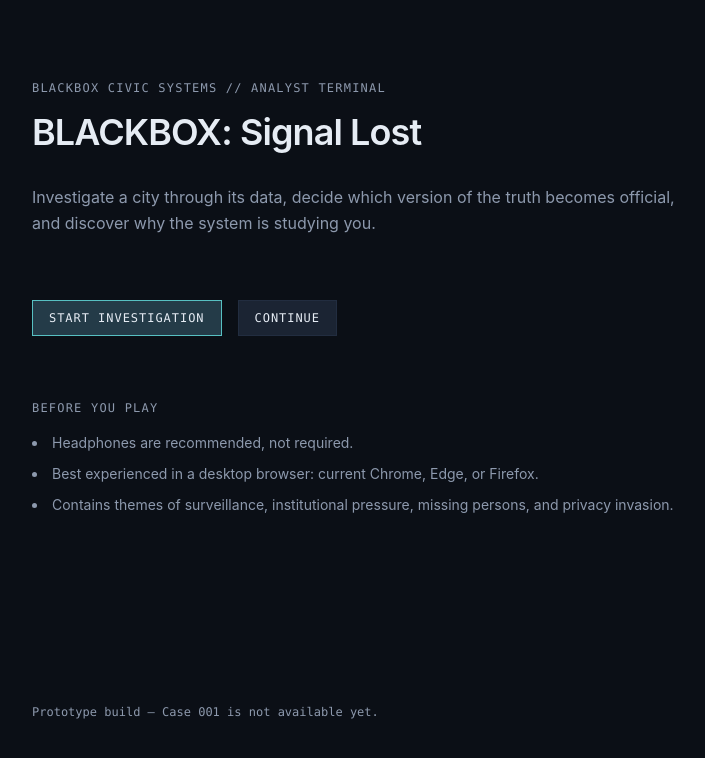
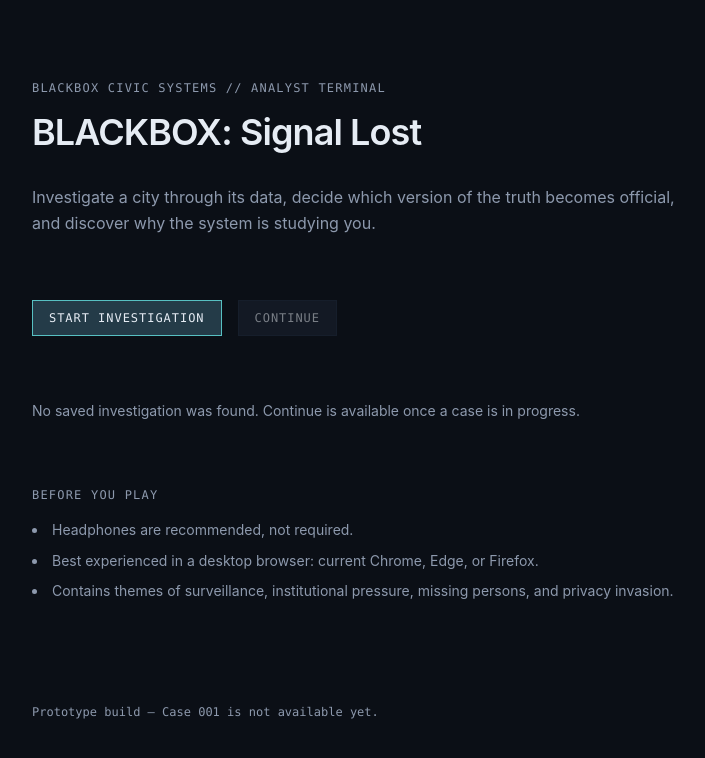
Before and after one commit to radityabhardana/blackbox_signal_lost, a Next.js app: page / in a window 1280 px wide. Shown: the top 758 px of the page, without its empty margins (208-913 px from the left). Built offline with nearby package versions, Linux system fonts and the light colour scheme.

Commit message:
fix: finalize BBX-001 foundation cleanup

```diff
--- a/scripts/validate-content.ts
+++ b/scripts/validate-content.ts
@@ -1,22 +1,13 @@
 /**
  * Content validation entry point.
  *
- * BBX-001 foundation has no content packs yet. Schema validation for case
- * manifests arrives with BBX-020; this script exists so `pnpm validate:content`
- * is runnable from the first milestone and fails loudly when packs exist
- * without validators.
+ * `pnpm validate:content` is part of the documented script contract
+ * (docs/10_PROJECT_SETUP.md §5). Content validation itself is deferred to
+ * BBX-020, when Zod schemas and valid/invalid fixtures land. Until then this
+ * command is an explicit no-op: it performs no checks and must not be
+ * mistaken for real validation. TODO(BBX-020): replace with a validator that
+ * fails loudly on invalid content packs.
  */
-const PACKS = new Set<string>([]);
-
-function main(): void {
-  if (PACKS.size === 0) {
-    console.log("[validate:content] No content packs registered yet (BBX-001 foundation).");
-    return;
-  }
-  for (const pack of PACKS) {
-    void pack;
-    console.log(`[validate:content] No validator registered for "${pack}".`);
-  }
-}
-
-main();
+console.log(
+  "[validate:content] No checks performed — content validation is deferred to BBX-020.",
+);
--- a/src/app/(public)/layout.tsx
+++ b/src/app/(public)/layout.tsx
@@ -1,10 +1,8 @@
 import type { ReactNode } from "react";
-import { SkipLink } from "@/components/accessibility/skip-link";
 
 export default function PublicLayout({ children }: { children: ReactNode }) {
   return (
     <div className="min-h-dvh bg-bbx-bg-0">
-      <SkipLink />
       <main id="main-content" tabIndex={-1} className="outline-none">
         {children}
       </main>
--- a/src/app/(public)/page.tsx
+++ b/src/app/(public)/page.tsx
@@ -20,10 +20,18 @@ export default function LandingPage() {
         <Link href="/game" className="bbx-btn bbx-btn-primary">
           Start investigation
         </Link>
-        <Link href="/game" className="bbx-btn">
+        <button
+          type="button"
+          disabled
+          aria-describedby="continue-status"
+          className="bbx-btn"
+        >
           Continue
-        </Link>
+        </button>
       </section>
+      <p id="continue-status" className="max-w-2xl text-sm leading-relaxed text-bbx-text-2">
+        No saved investigation was found. Continue is available once a case is in progress.
+      </p>
 
       <section aria-label="Before you play" className="max-w-2xl">
         <h2 className="font-mono text-xs uppercase tracking-widest text-bbx-text-2">
--- a/src/app/game/layout.tsx
+++ b/src/app/game/layout.tsx
@@ -1,11 +1,5 @@
 import type { ReactNode } from "react";
-import { SkipLink } from "@/components/accessibility/skip-link";
 
 export default function GameLayout({ children }: { children: ReactNode }) {
-  return (
-    <div className="flex h-dvh flex-col overflow-hidden bg-bbx-bg-0">
-      <SkipLink />
-      {children}
-    </div>
-  );
+  return <div className="flex h-dvh flex-col overflow-hidden bg-bbx-bg-0">{children}</div>;
 }
--- a/src/app/layout.tsx
+++ b/src/app/layout.tsx
@@ -1,6 +1,7 @@
 import type { Metadata, Viewport } from "next";
 import type { ReactNode } from "react";
 import Script from "next/script";
+import { SkipLink } from "@/components/accessibility/skip-link";
 import "./globals.css";
 
 export const metadata: Metadata = {
@@ -27,7 +28,10 @@ export default function RootLayout({ children }: { children: ReactNode }) {
           }}
         />
       </head>
-      <body>{children}</body>
+      <body>
+        <SkipLink />
+        {children}
+      </body>
     </html>
   );
 }
```
